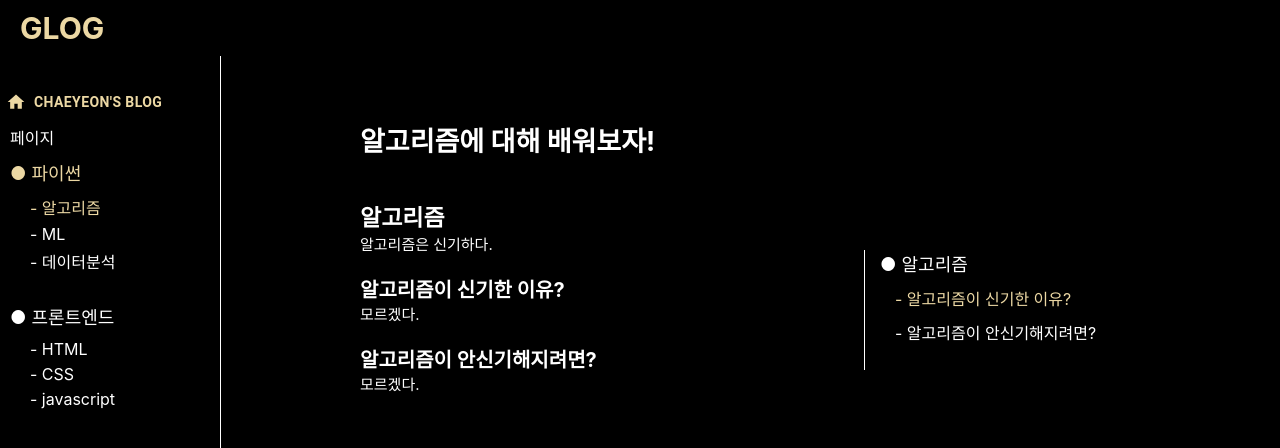
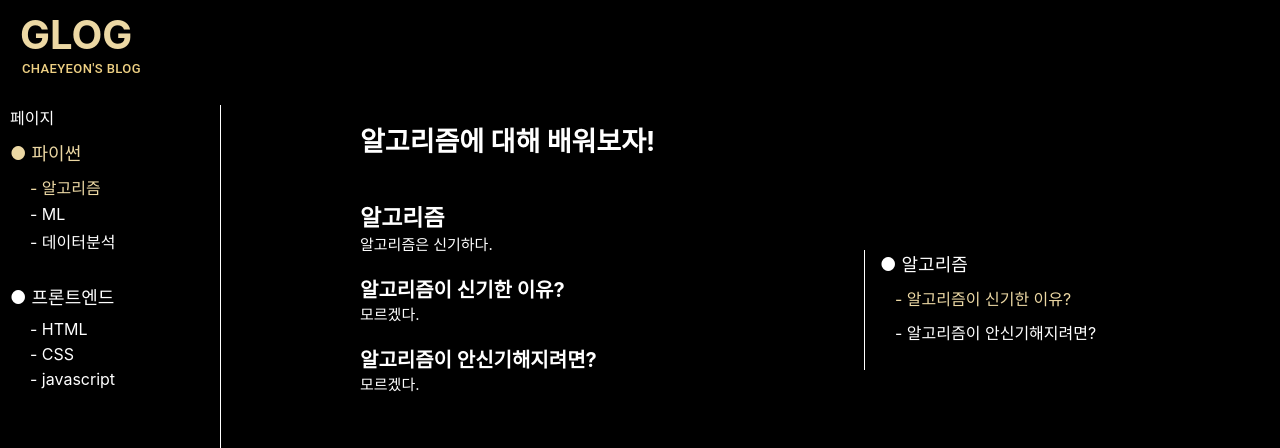
Before and after one commit to pknu-wap/2023_1_WAP_WEB_TEAM_4, a React (Create React App) app in the folder frontend/: page / in a window 1280 px wide. Shown: the top 448 px of the page. Built offline with nearby package versions, Linux system fonts and the light colour scheme.

Commit message:
header 설정

```diff
--- a/frontend/src/components/Header.js
+++ b/frontend/src/components/Header.js
@@ -1,4 +1,4 @@
-import { Stack } from "@mui/material";
+import { Stack, Button } from "@mui/material";
 import React from "react";
 import { useNavigate } from "react-router-dom";
 
@@ -6,19 +6,34 @@ const Header = () => {
   const navigate = useNavigate();
 
   return (
+    <Stack position="fixed" padding="10px 0px 10px 20px">
       <Stack
         bgcolor="black"
         sx={{
           cursor: "pointer",
         }}
-      onClick={() => navigate("/")}
+        onClick={() => navigate("/home")}
         width="100%"
         fontWeight="bold"
         color="#ECD8A4"
-      fontSize="30px"
-      position="fixed"
-      padding="10px 0px 10px 20px">
+        fontSize="40px">
         GLOG
+      </Stack>
+      <Button
+        size="small"
+        disableRipple
+        onClick={() => navigate("/")}
+        sx={{
+          height: "30px",
+          marginTop: "-5px",
+          marginLeft: "-3px",
+          color: "#EED083",
+          ":hover": {
+            color: "#F1C040",
+          },
+        }}>
+        CHAEYEON'S BLOG
+      </Button>
     </Stack>
   );
 };
--- /dev/null
+++ b/frontend/src/components/SideNavigation.js
@@ -0,0 +1,100 @@
+import React from "react";
+
+const SideNavigation = () => {
+  return (
+    <div
+      style={{
+        backgroundColor: "black",
+        width: "210px",
+        height: "5000px",
+        marginTop: "105px",
+        borderRight: "1px solid white",
+        position: "fixed",
+        paddingLeft: "10px",
+      }}>
+      <div
+        style={{
+          color: "white",
+          fontSize: "21",
+          padding: "0px 0px 10px 0px",
+        }}>
+        페이지
+      </div>
+      <div>
+        <div
+          style={{
+            fontSize: "18px",
+            color: "#ECD8A4",
+            paddingBottom: "10px",
+          }}>
+          ● 파이썬
+        </div>
+        <div>
+          <div
+            style={{
+              fontSize: "16px",
+              padding: "0px 0px 5px 20px",
+              color: "#ECD8A4",
+            }}>
+            - 알고리즘
+          </div>
+          <div
+            style={{
+              color: "white",
+              fontSize: "16px",
+              padding: "0px 0px 5px 20px",
+            }}>
+            - ML
+          </div>
+          <div
+            style={{
+              color: "white",
+              fontSize: "16px",
+              padding: "0px 0px 5px 20px",
+            }}>
+            - 데이터분석
+          </div>
+        </div>
+      </div>
+      <div>
+        <div
+          style={{
+            fontSize: "18px",
+            color: "white",
+            padding: "25px 0px 10px 0px",
+          }}>
+          ● 프론트엔드
+        </div>
+        <div>
+          <div
+            style={{
+              fontSize: "16px",
+              padding: "0px 0px 5px 20px",
+
+              color: "white",
+            }}>
+            - HTML
+          </div>
+          <div
+            style={{
+              color: "white",
+              fontSize: "16px",
+              padding: "0px 0px 5px 20px",
+            }}>
+            - CSS
+          </div>
+          <div
+            style={{
+              color: "white",
+              fontSize: "16px",
+              padding: "0px 0px 5px 20px",
+            }}>
+            - javascript
+          </div>
+        </div>
+      </div>
+    </div>
+  );
+};
+
+export default SideNavigation;
--- a/frontend/src/pages/Home.js
+++ b/frontend/src/pages/Home.js
@@ -17,7 +17,7 @@ const Home = () => {
         spacing={10}
         height="5000px"
         bgcolor="black"
-        padding="100px 96px 40px 96px">
+        padding="125px 96px 40px 96px">
         <Stack direction="row" spacing={4} justifyContent="center">
           <Select
             value={age}
--- a/frontend/src/pages/Main.js
+++ b/frontend/src/pages/Main.js
@@ -1,7 +1,6 @@
 import React from "react";
-import HomeIcon from "@mui/icons-material/Home";
-import { Button } from "@mui/material";
 import Header from "../components/Header";
+import SideNavigation from "../components/SideNavigation";
 
 function Main() {
   return (
@@ -13,114 +12,7 @@ function Main() {
           width: "100%",
           height: "5000px",
         }}>
-        <div
-          style={{
-            backgroundColor: "black",
-            width: "210px",
-            height: "5000px",
-            borderRight: "1px solid white",
-            position: "fixed",
-            paddingLeft: "10px",
-          }}>
-          <Button
-            startIcon={<HomeIcon />}
-            sx={{
-              ":hover": {
-                backgroundColor: "#D6D0C0",
-              },
-            }}
-            style={{
-              color: "#ECD8A4",
-              fontWeight: "bold",
-              fontSize: "21",
-              padding: "90px 0px 10px 0px",
-              display: "flex",
-              alignItems: "center",
-            }}>
-            CHAEYEON'S BLOG
-          </Button>
-          <div
-            style={{
-              color: "white",
-              fontSize: "21",
-              padding: "0px 0px 10px 0px",
-            }}>
-            페이지
-          </div>
-          <div>
-            <div
-              style={{
-                fontSize: "18px",
-                color: "#ECD8A4",
-                paddingBottom: "10px",
-              }}>
-              ● 파이썬
-            </div>
-            <div>
-              <div
-                style={{
-                  fontSize: "16px",
-                  padding: "0px 0px 5px 20px",
-                  color: "#ECD8A4",
-                }}>
-                - 알고리즘
-              </div>
-              <div
-                style={{
-                  color: "white",
-                  fontSize: "16px",
-                  padding: "0px 0px 5px 20px",
-                }}>
-                - ML
-              </div>
-              <div
-                style={{
-                  color: "white",
-                  fontSize: "16px",
-                  padding: "0px 0px 5px 20px",
-                }}>
-                - 데이터분석
-              </div>
-            </div>
-          </div>
-          <div>
-            <div
-              style={{
-                fontSize: "18px",
-                color: "white",
-                padding: "25px 0px 10px 0px",
-              }}>
-              ● 프론트엔드
-            </div>
-            <div>
-              <div
-                style={{
-                  fontSize: "16px",
-                  padding: "0px 0px 5px 20px",
-
-                  color: "white",
-                }}>
-                - HTML
-              </div>
-              <div
-                style={{
-                  color: "white",
-                  fontSize: "16px",
-                  padding: "0px 0px 5px 20px",
-                }}>
-                - CSS
-              </div>
-              <div
-                style={{
-                  color: "white",
-                  fontSize: "16px",
-                  padding: "0px 0px 5px 20px",
-                }}>
-                - javascript
-              </div>
-            </div>
-          </div>
-        </div>
+        <SideNavigation />
         <Header />
         <div
           style={{
```
Lines whose indentation alone changed are shown as unchanged.
